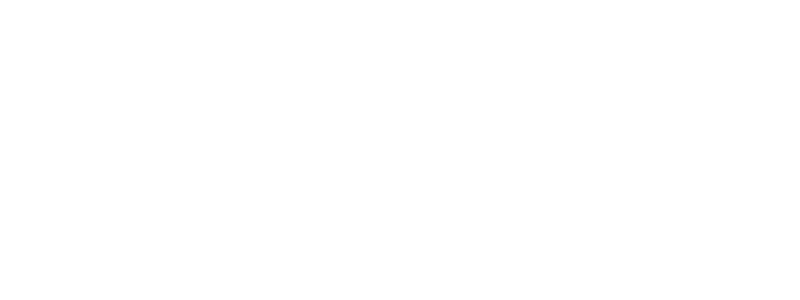
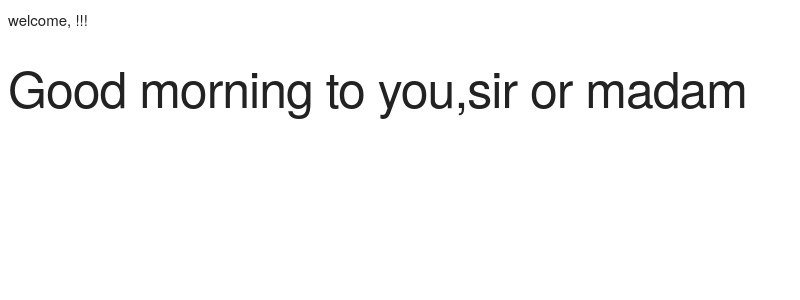
Before and after one commit to vermad843/React-Concepts, a React (Create React App) app: page / in a window 1280 px wide. Shown: the top 300 px of the page, without its empty margins (0-800 px from the left). Built offline with nearby package versions, Linux system fonts and the light colour scheme.

Commit message:
components in a same page

```diff
--- a/src/App.js
+++ b/src/App.js
@@ -1,26 +1,48 @@
 import React, { Component } from 'react';
-
-
-// function App() {
-//   return (
-//    <div>
-//        <h1>{props.whatever}</h1>
-//    </div>
-//   );
-// }
-
-
-
 
 
 class App extends Component {
   render() {
     return (
       <div>
-        <h1>{this.props.whatever}</h1>
+         <Header/>
+         <Greeting/>
       </div>
     );
   }
 }
 
 export default App;
+
+
+class Header extends Component {
+  render() {
+    return (
+      <header>
+         <p>welcome, {this.props.username}!!!</p>
+      </header>
+    );
+  }
+}
+
+
+class Greeting extends Component {
+  render() {
+    const date = new Date()
+    const hours = date.getHours()
+    let timeOfDay
+
+    if(hours < 12) {
+      timeOfDay = "morning"
+    }else if (hours >= 12 && hours < 17) {
+      timeOfDay = "afternoon"
+    }else {
+      timeOfDay = "night"
+    }
+    return (
+       <div>
+           <h1>Good {timeOfDay} to you,sir or madam</h1>
+       </div>
+    );
+  }
+}
```
